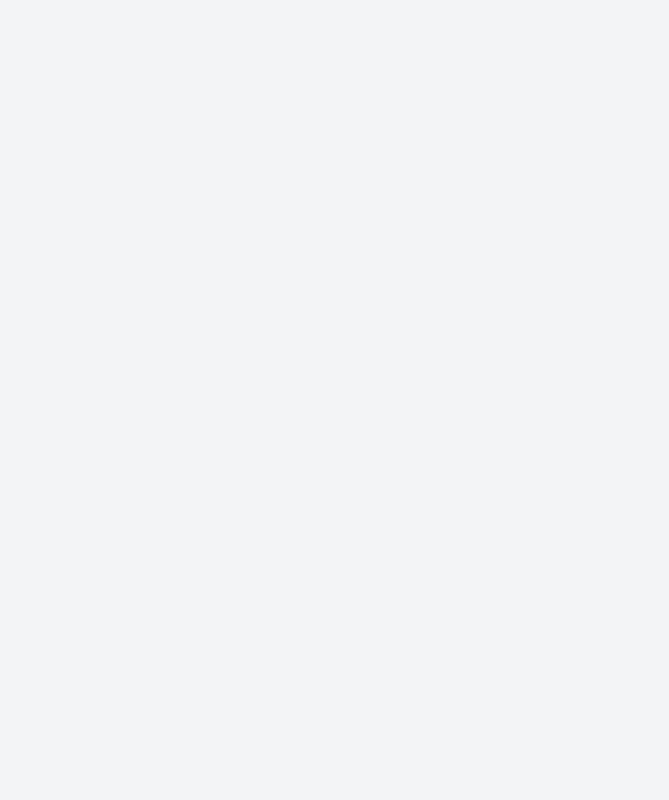
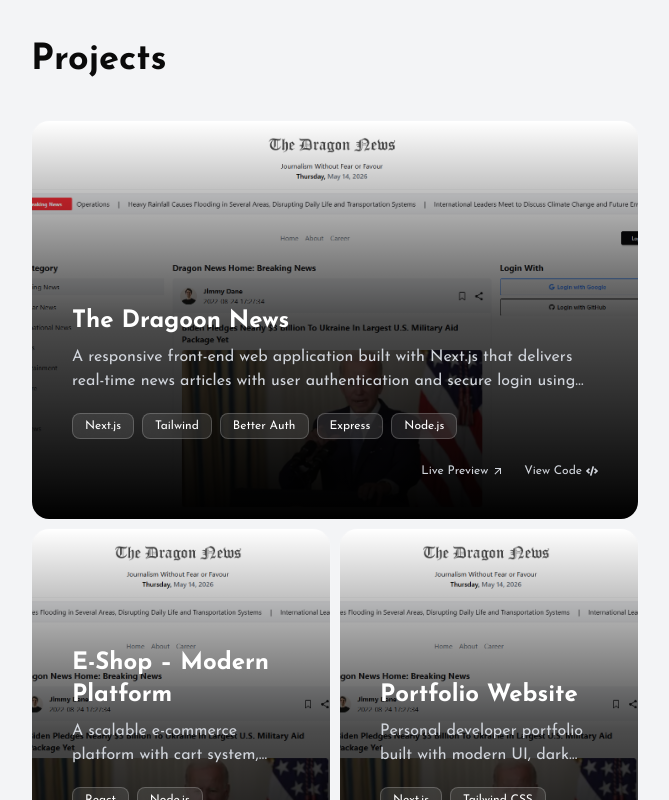
Before and after one commit to jahidhasan-webdev01/portfolio-2.0, a Next.js app: page / in a window 1280 px wide. Shown: the part 1420-2220 px from the top of the page, without its empty margins (305-974 px from the left). Before the commit the page ends 1380 px from the top, so only its background shows below. Built offline with nearby package versions, Linux system fonts and the light colour scheme.

Commit message:
design projects section

```diff
--- a/src/app/page.js
+++ b/src/app/page.js
@@ -1,11 +1,15 @@
 import About from "@/components/home/About";
 import Banner from "@/components/home/Banner";
+import Projects from "@/components/home/Projects";
+import Skills from "@/components/home/Skills";
 
 export default function Home() {
   return (
     <>
       <Banner />
+      <Skills />
       <About />
+      <Projects />
     </>
   );
 }
--- /dev/null
+++ b/src/app/skills/page.jsx
@@ -0,0 +1,50 @@
+import { Badge } from "@/components/ui/badge";
+
+const SkillsPage = () => {
+    return (
+        <div className="relative border-l border-border pl-10 space-y-10">
+
+            {/* Timeline Dot */}
+            <div className="absolute -left-[7px] h-3 w-3 rounded-full bg-cyan-400" />
+
+            <div>
+                <h3 className="text-2xl font-bold mb-6">
+                    Mobile Application Development
+                </h3>
+
+                <div className="space-y-8">
+
+                    {/* Section */}
+                    <div>
+                        <h4 className="font-semibold mb-4">
+                            Frameworks / Languages
+                        </h4>
+
+                        <div className="flex flex-wrap gap-3">
+                            <Badge>Flutter</Badge>
+                            <Badge>Dart</Badge>
+                            <Badge>Kotlin</Badge>
+                            <Badge>JavaScript</Badge>
+                        </div>
+                    </div>
+
+                    {/* Section */}
+                    <div>
+                        <h4 className="font-semibold mb-4">
+                            State Management
+                        </h4>
+
+                        <div className="flex flex-wrap gap-3">
+                            <Badge>Provider</Badge>
+                            <Badge>BLoC</Badge>
+                            <Badge>Riverpod</Badge>
+                        </div>
+                    </div>
+
+                </div>
+            </div>
+        </div>
+    );
+};
+
+export default SkillsPage;
--- /dev/null
+++ b/src/components/home/Projects.jsx
@@ -0,0 +1,114 @@
+import Image from "next/image";
+import Link from "next/link";
+import { FaCode } from "react-icons/fa";
+import { MdArrowOutward } from "react-icons/md";
+
+const Projects = () => {
+    const projects = [
+        {
+            id: 1,
+            title: "The Dragoon News",
+            description:
+                "A responsive front-end web application built with Next.js that delivers real-time news articles with user authentication and secure login using Better Auth.",
+            image: "/the-dragon-news.png",
+            tech: ["Next.js", "Tailwind", "Better Auth", "Express", "Node.js"],
+            live: "https://the-dragoon-news.vercel.app",
+            github: "https://github.com/yourname/dragoon-news",
+        },
+        {
+            id: 2,
+            title: "E-Shop – Modern Platform",
+            description:
+                "A scalable e-commerce platform with cart system, Stripe payments, and admin dashboard.",
+            image: "/the-dragon-news.png", // Replace with your actual image path
+            tech: ["React", "Node.js", "MongoDB", "Stripe"],
+            live: "https://eshop-demo.vercel.app",
+            github: "https://github.com/yourname/eshop",
+        },
+        {
+            id: 3,
+            title: "Portfolio Website",
+            description:
+                "Personal developer portfolio built with modern UI, dark mode, and smooth animations.",
+            image: "/the-dragon-news.png", // Replace with your actual image path
+            tech: ["Next.js", "Tailwind CSS", "Framer Motion"],
+            live: "https://yourportfolio.vercel.app",
+            github: "https://github.com/yourname/portfolio",
+        },
+        {
+            id: 4,
+            title: "Chat App – Real Time",
+            description:
+                "Realtime chat application with socket.io, typing indicator, and online users feature.",
+            image: "/the-dragon-news.png", // Replace with your actual image path
+            tech: ["React", "Socket.io", "Node.js", "MongoDB"],
+            live: "https://chatapp-demo.vercel.app",
+            github: "https://github.com/yourname/chatapp",
+        },
+    ];
+
+    return (
+        <section id="projects" className="py-20 max-w-7xl mx-auto px-4">
+            <h2 className="text-4xl font-bold mb-10">Projects</h2>
+
+            <div className="grid grid-cols-1 md:grid-cols-2 gap-2">
+                {projects.map((project, index) => (
+                    <div
+                        key={project.id}
+                        className={`relative rounded-2xl overflow-hidden group flex flex-col justify-end p-6 md:p-10 border border-white/10 min-h-100 ${
+                            index === 0 ? "md:col-span-2" : "col-span-1"
+                        }`}
+                    >
+                        <Image
+                            src={project.image}
+                            alt={project.title}
+                            fill
+                            className="object-cover transition-transform duration-500 group-hover:scale-105"
+                        />
+
+                        <div className="absolute inset-0 bg-linear-to-t from-black via-black/70 to-transparent" />
+
+                        <div className="relative z-10">
+                            <h3 className="text-2xl font-bold text-white mb-2 transition-transform duration-300 group-hover:translate-x-2">
+                                {project.title}
+                            </h3>
+                            <p className="text-gray-300 mb-5 line-clamp-2">
+                                {project.description}
+                            </p>
+
+                            <div className="flex flex-wrap gap-2 mb-6">
+                                {project.tech.map((text, index) => (
+                                    <span
+                                        key={index}
+                                        className="px-3 py-1 bg-white/10 backdrop-blur-md border border-white/20 rounded-md text-xs text-white"
+                                    >
+                                        {text}
+                                    </span>
+                                ))}
+                            </div>
+
+                            <div className="flex justify-end gap-5">
+                                <Link
+                                    href={project.live}
+                                    target="_blank"
+                                    className="flex items-center gap-1 text-xs text-gray-300 hover:text-white"
+                                >
+                                    Live Preview <MdArrowOutward />
+                                </Link>
+                                <Link
+                                    href={project.github}
+                                    target="_blank"
+                                    className="flex items-center gap-1 text-xs text-gray-300 hover:text-white"
+                                >
+                                    View Code <FaCode />
+                                </Link>
+                            </div>
+                        </div>
+                    </div>
+                ))}
+            </div>
+        </section>
+    );
+};
+
+export default Projects;
--- /dev/null
+++ b/src/components/home/Skills.jsx
@@ -0,0 +1,11 @@
+
+const Skills = () => {
+    return (
+        <div className="">
+
+
+        </div>
+    );
+};
+
+export default Skills;
--- /dev/null
+++ b/src/components/ui/badge.jsx
@@ -0,0 +1,47 @@
+import * as React from "react"
+import { cva } from "class-variance-authority";
+import { Slot } from "radix-ui"
+
+import { cn } from "@/lib/utils"
+
+const badgeVariants = cva(
+  "group/badge inline-flex h-5 w-fit shrink-0 items-center justify-center gap-1 overflow-hidden rounded-4xl border border-transparent px-2 py-0.5 text-xs font-medium whitespace-nowrap transition-all focus-visible:border-ring focus-visible:ring-[3px] focus-visible:ring-ring/50 has-data-[icon=inline-end]:pr-1.5 has-data-[icon=inline-start]:pl-1.5 aria-invalid:border-destructive aria-invalid:ring-destructive/20 dark:aria-invalid:ring-destructive/40 [&>svg]:pointer-events-none [&>svg]:size-3!",
+  {
+    variants: {
+      variant: {
+        default: "bg-primary text-primary-foreground [a]:hover:bg-primary/80",
+        secondary:
+          "bg-secondary text-secondary-foreground [a]:hover:bg-secondary/80",
+        destructive:
+          "bg-destructive/10 text-destructive focus-visible:ring-destructive/20 dark:bg-destructive/20 dark:focus-visible:ring-destructive/40 [a]:hover:bg-destructive/20",
+        outline:
+          "border-border text-foreground [a]:hover:bg-muted [a]:hover:text-muted-foreground",
+        ghost:
+          "hover:bg-muted hover:text-muted-foreground dark:hover:bg-muted/50",
+        link: "text-primary underline-offset-4 hover:underline",
+      },
+    },
+    defaultVariants: {
+      variant: "default",
+    },
+  }
+)
+
+function Badge({
+  className,
+  variant = "default",
+  asChild = false,
+  ...props
+}) {
+  const Comp = asChild ? Slot.Root : "span"
+
+  return (
+    <Comp
+      data-slot="badge"
+      data-variant={variant}
+      className={cn(badgeVariants({ variant }), className)}
+      {...props} />
+  );
+}
+
+export { Badge, badgeVariants }
--- /dev/null
+++ b/src/components/ui/separator.jsx
@@ -0,0 +1,27 @@
+"use client"
+
+import * as React from "react"
+import { Separator as SeparatorPrimitive } from "radix-ui"
+
+import { cn } from "@/lib/utils"
+
+function Separator({
+  className,
+  orientation = "horizontal",
+  decorative = true,
+  ...props
+}) {
+  return (
+    <SeparatorPrimitive.Root
+      data-slot="separator"
+      decorative={decorative}
+      orientation={orientation}
+      className={cn(
+        "shrink-0 bg-border data-horizontal:h-px data-horizontal:w-full data-vertical:w-px data-vertical:self-stretch",
+        className
+      )}
+      {...props} />
+  );
+}
+
+export { Separator }
```
Also changed, not shown: public/the-dragon-news.png (added).
